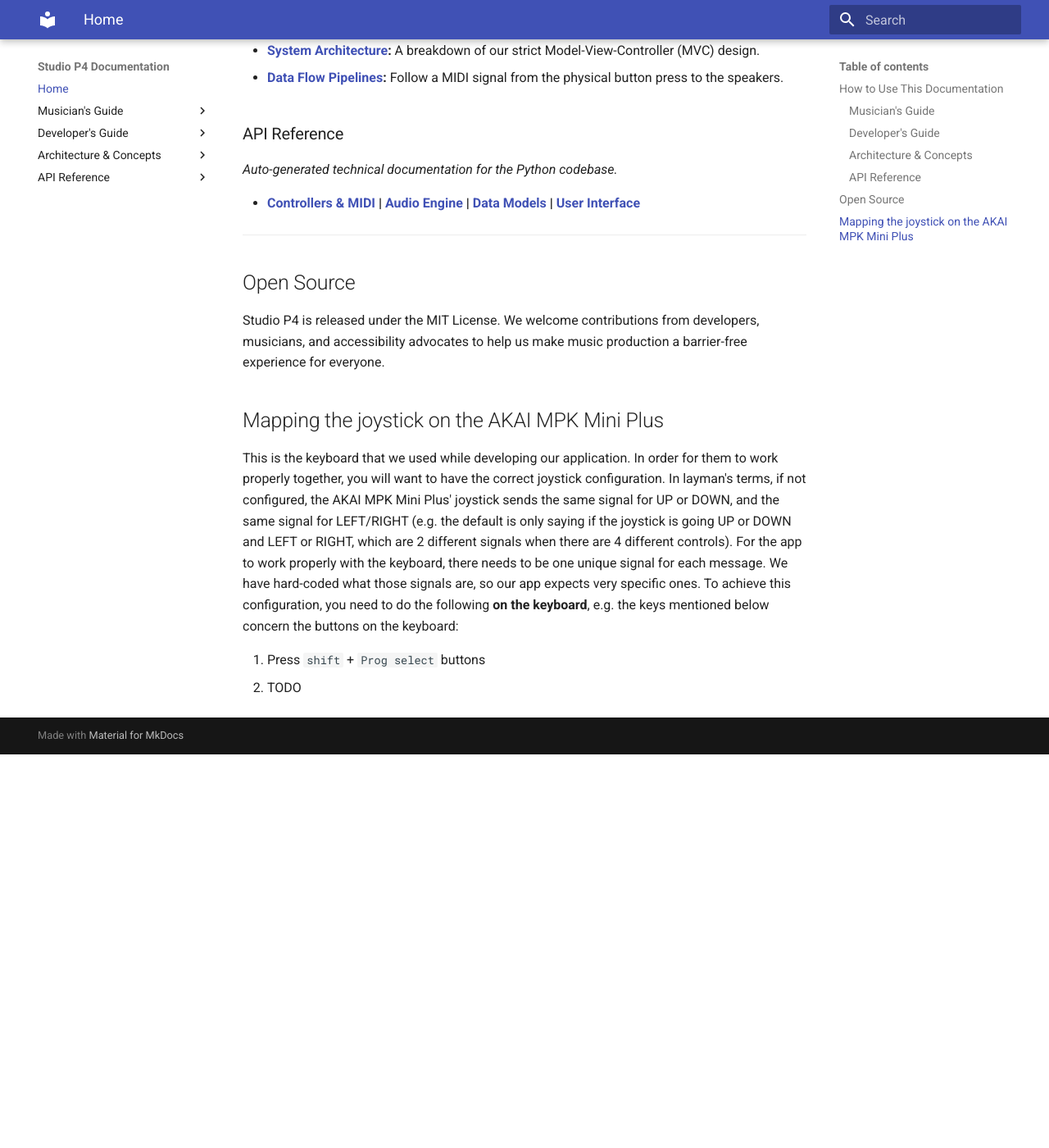
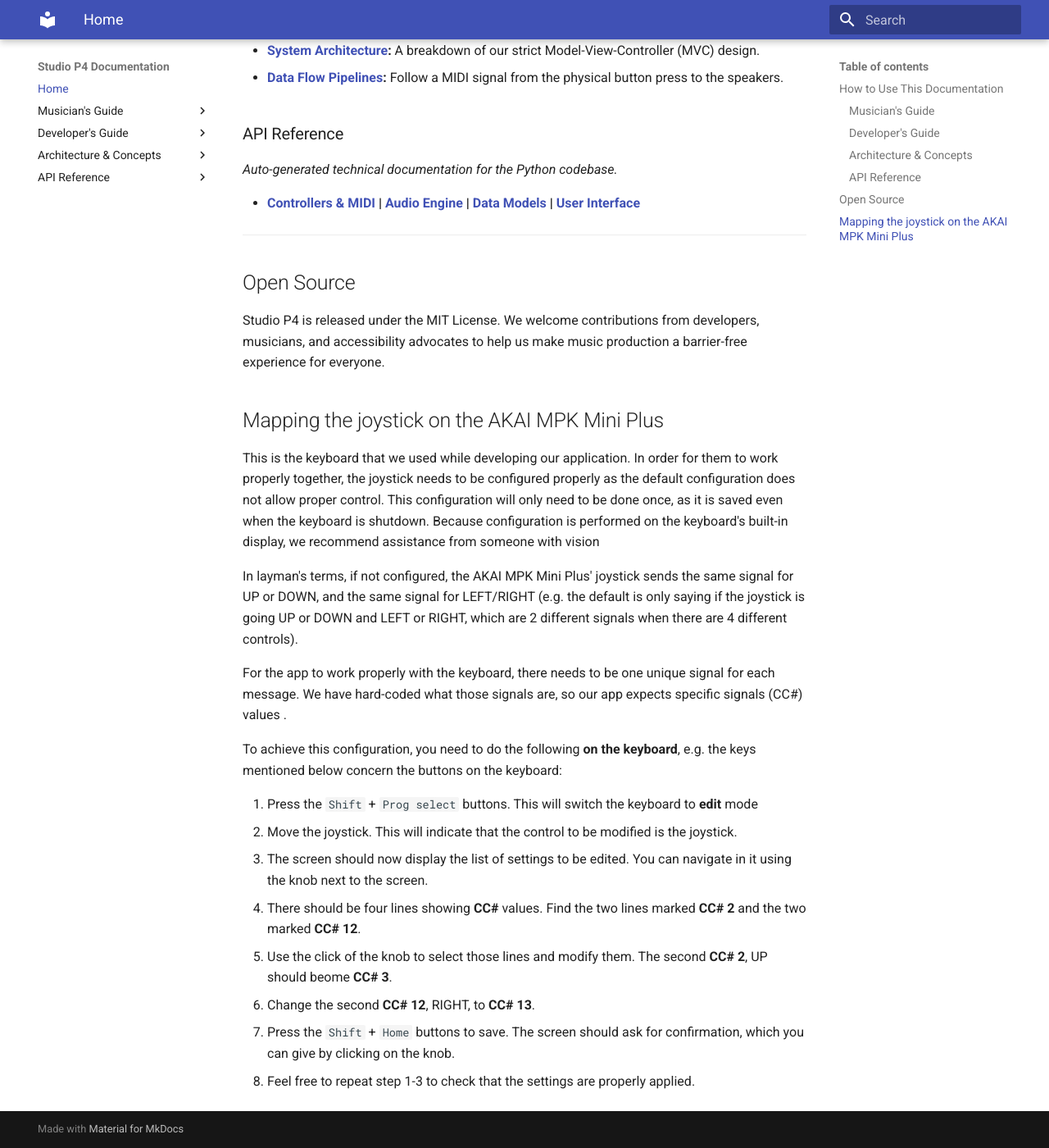
Before and after one commit to ATC-P4/Studio-P4, an MkDocs documentation site: the page built from docs/index.md, in a window 1280 px wide and 1400 px high, scrolled down 1205 px. Shown: the whole window at 82% size. Built offline with MkDocs 1.6.1 and Material for MkDocs 9.7.7, drawn with Linux system fonts in a browser that asks for light colours; before the commit the page ends 2125 px from its top, so only the background shows below that.

Commit message:
Update index.md

```diff
--- a/docs/index.md
+++ b/docs/index.md
@@ -56,7 +56,22 @@
 
 ## Mapping the joystick on the AKAI MPK Mini Plus
 
-This is the keyboard that we used while developing our application. In order for them to work properly together, you will want to have the correct joystick configuration. In layman's terms, if not configured, the AKAI MPK Mini Plus' joystick sends the same signal for UP or DOWN, and the same signal for LEFT/RIGHT (e.g. the default is only saying if the joystick is going UP or DOWN and LEFT or RIGHT, which are 2 different signals when there are 4 different controls). For the app to work properly with the keyboard, there needs to be one unique signal for each message. We have hard-coded what those signals are, so our app expects very specific ones. To achieve this configuration, you need to do the following **on the keyboard**, e.g. the keys mentioned below concern the buttons on the keyboard:
+This is the keyboard that we used while developing our application. In order for them to work properly together, the joystick needs to be configured properly as the default configuration does not allow proper control.
+This configuration will only need to be done once, as it is saved even when the keyboard is shutdown.
+Because configuration is performed on the keyboard's built-in display, we recommend assistance from someone with vision
 
-1. Press `shift` + `Prog select` buttons
-2. TODO
+ In layman's terms, if not configured, the AKAI MPK Mini Plus' joystick sends the same signal for UP or DOWN, and the same signal for LEFT/RIGHT (e.g. the default is only saying if the joystick is going UP or DOWN and LEFT or RIGHT, which are 2 different signals when there are 4 different controls).
+
+ For the app to work properly with the keyboard, there needs to be one unique signal for each message.
+ We have hard-coded what those signals are, so our app expects specific signals (CC#) values .
+
+ To achieve this configuration, you need to do the following **on the keyboard**, e.g. the keys mentioned below concern the buttons on the keyboard:
+
+1. Press the `Shift` + `Prog select` buttons. This will switch the keyboard to **edit** mode
+2. Move the joystick. This will indicate that the control to be modified is the joystick.
+3. The screen should now display the list of settings to be edited. You can navigate in it using the knob next to the screen.
+4. There should be four lines showing **CC#** values. Find the two lines marked **CC# 2**  and the two marked **CC# 12**.
+5. Use the click of the knob to select those lines and modify them. The second **CC# 2**, UP should beome **CC# 3**.
+6. Change the second **CC# 12**, RIGHT, to **CC# 13**.
+7. Press the `Shift` + `Home` buttons to save. The screen should ask for confirmation, which you can give by clicking on the knob.
+8. Feel free to repeat step 1-3 to check that the settings are properly applied.
```
